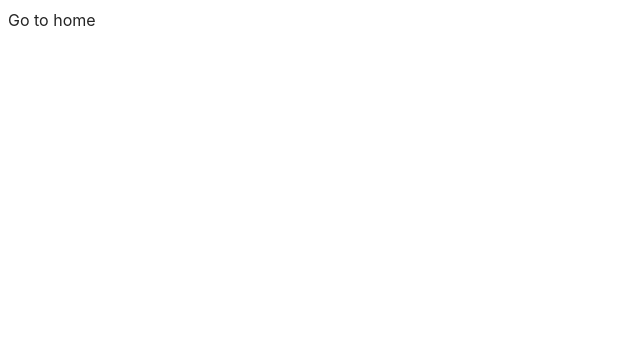
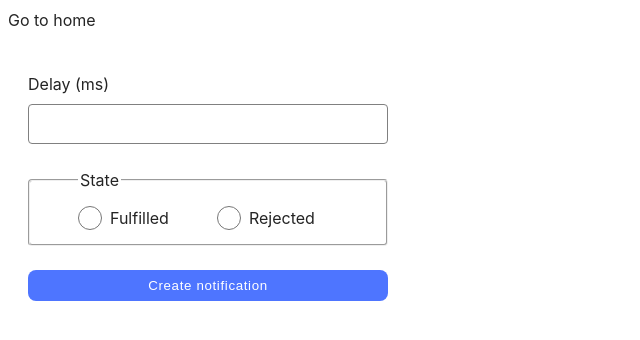
Before and after one commit to shunechkabon/goit-js-hw-10, a website built with Vite: page src/2-snackbar.html in a window 1280 px wide. Shown: the whole page, without its empty margins (0-640 px from the left). Built offline with nearby package versions, Linux system fonts and the light colour scheme.

Commit message:
finish 2-snackbar

```diff
--- a/src/2-snackbar.html
+++ b/src/2-snackbar.html
@@ -12,6 +12,27 @@
       <a href="./index.html">Go to home</a>
     </section>
 
+    <form class="form">
+      <label>
+        Delay (ms)
+        <input type="number" name="delay" required />
+      </label>
+
+      <fieldset>
+        <legend>State</legend>
+        <label>
+          <input type="radio" name="state" value="fulfilled" required />
+          Fulfilled
+        </label>
+        <label>
+          <input type="radio" name="state" value="rejected" required />
+          Rejected
+        </label>
+      </fieldset>
+
+      <button type="submit">Create notification</button>
+    </form>
+
     <script type="module" src="./js/2-snackbar.js"></script>
   </body>
 </html>
--- a/src/css/2-snackbar.css
+++ b/src/css/2-snackbar.css
@@ -0,0 +1,80 @@
+.form {
+    margin-top: 40px;
+    margin-left: 20px;
+    display: inline-flex;
+    flex-direction: column;
+    align-items: flex-start;
+    gap: 24px;
+}
+
+.form label {
+    display: inline-flex;
+    flex-direction: column;
+    align-items: flex-start;
+    gap: 8px;
+}
+
+.form label input {
+    width: 360px;
+    height: 40px;
+    flex-shrink: 0;
+    border-radius: 4px;
+    border: 1px solid #808080;
+    padding-left: 16px;
+    box-sizing: border-box;
+}
+
+.form label input:hover {
+    border: 1px solid #000;
+}
+
+.form fieldset {
+    width: 360px;
+    height: 78px;
+    flex-shrink: 0;
+    border-radius: 4px;
+    stroke-width: 1px;
+    stroke: #808080;
+    padding-left: 48px;
+    padding-top: 14px;
+    padding-right: 48px;
+    padding-bottom: 12px;
+    display: inline-flex;
+    align-items: flex-start;
+    gap: 48px;
+    box-sizing: border-box;
+    margin: 0;
+}
+
+.form fieldset label {
+    display: flex;
+    flex-direction: row;
+    align-items: center;
+    gap: 8px;
+}
+
+.form fieldset label input {
+    width: 24px;
+    height: 24px;
+    margin: 0;
+}
+
+.form button {
+    display: flex;
+    width: 360px;
+    padding: 8px 16px;
+    justify-content: center;
+    align-items: center;
+    gap: 10px;
+    border-radius: 8px;
+    background: #4E75FF;
+    border: none;
+    color: #FFF;
+    font-family: sans-serif;
+    font-weight: 500;
+    letter-spacing: 0.64px;
+}
+
+.form button:hover {
+    background: #6C8CFF;
+}
--- a/src/js/2-snackbar.js
+++ b/src/js/2-snackbar.js
@@ -0,0 +1,52 @@
+// Завдання 2 - Генератор промісів
+
+'use strict';
+
+import iziToast from "izitoast";
+import "izitoast/dist/css/iziToast.min.css";
+
+const form = document.querySelector(".form");
+
+form.addEventListener('submit', function (event) {
+    event.preventDefault();
+
+    const delayInput = document.querySelector("input[name='delay']");
+    const delay = parseInt(delayInput.value);
+
+    const stateRadio = document.querySelector("input[name='state']:checked");
+    const state = stateRadio ? stateRadio.value : null;
+
+    if (delay && state) {
+    const promise = new Promise((resolve, reject) => {
+        if (state === "fulfilled") {
+            setTimeout(() => resolve(delay), delay);
+        } else if (state === "rejected") {
+            setTimeout(() => reject(delay), delay);
+        }
+    });
+
+
+    promise.then(
+        (delay) => {
+            iziToast.success({
+            title: "Success",
+            message: `✅ Fulfilled promise in ${delay}ms`,
+        });
+        },
+        (delay) => {
+            iziToast.error({
+            title: "Error",
+            message: `❌ Rejected promise in ${delay}ms`,
+        });
+        }
+    );
+    } else {
+        iziToast.warning({
+        title: "Warning",
+        message: "Please fill in all fields.",
+    });
+    }
+
+    delayInput.value = '';
+    stateRadio.checked = false;
+})
```
